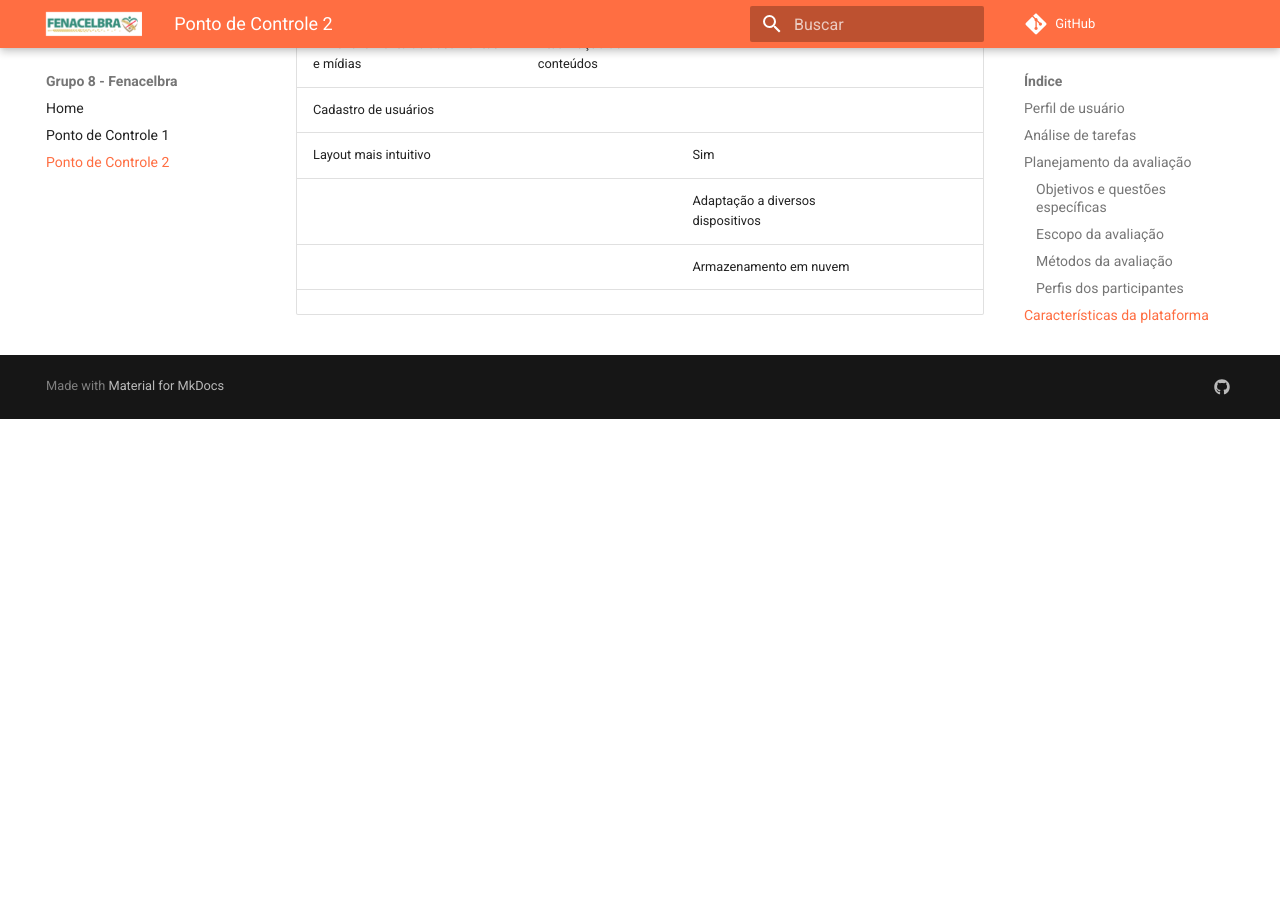
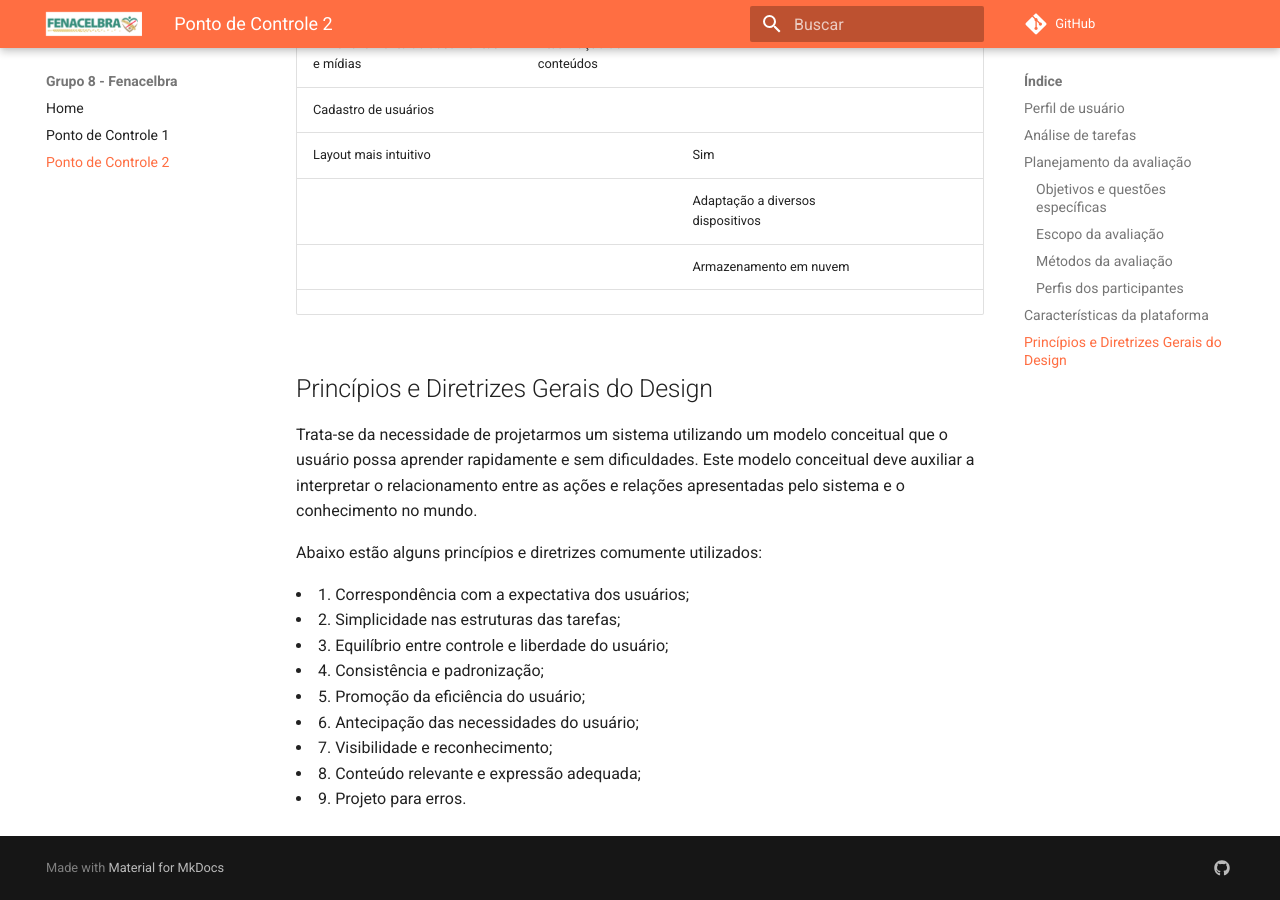
Before and after one commit to Interacao-Humano-Computador/2019.2-FENALCEBRA, an MkDocs documentation site: the page built from docs/seminario2.md, in a window 1280 px wide and 900 px high, scrolled down 2486 px. Built offline with MkDocs 1.6.1 and Material for MkDocs 9.7.7, drawn with Linux system fonts in a browser that asks for light colours; comment, search, counter and statistics services are not loaded; before the commit the page ends 2905 px from its top, so only the background shows below that.

Commit message:
Adicionando Princípios e Diretrizes Gerais

```diff
--- a/docs/seminario2.md
+++ b/docs/seminario2.md
@@ -52,3 +52,20 @@ A plataforma utilizada é uma plataforma Web do tipo [portal](https://vertigo.co
  |||Adaptação a diversos dispositivos|
  |||Armazenamento em nuvem|
  |
+
+## Princípios e Diretrizes Gerais do Design
+
+Trata-se da necessidade de projetarmos um sistema utilizando um modelo conceitual que o usuário possa aprender rapidamente e sem dificuldades. Este modelo conceitual deve auxiliar a interpretar o relacionamento entre as ações e relações apresentadas pelo sistema e o conhecimento no mundo.
+
+Abaixo estão alguns princípios e diretrizes comumente utilizados:
+
+
+<li>1. Correspondência com a expectativa dos usuários;
+<li>2. Simplicidade nas estruturas das tarefas;
+<li>3. Equilíbrio entre controle e liberdade do usuário;
+<li>4. Consistência e padronização;
+<li>5. Promoção da eficiência do usuário;
+<li>6. Antecipação das necessidades do usuário;
+<li>7. Visibilidade e reconhecimento;
+<li>8. Conteúdo relevante e expressão adequada;
+<li>9. Projeto para erros.
```
